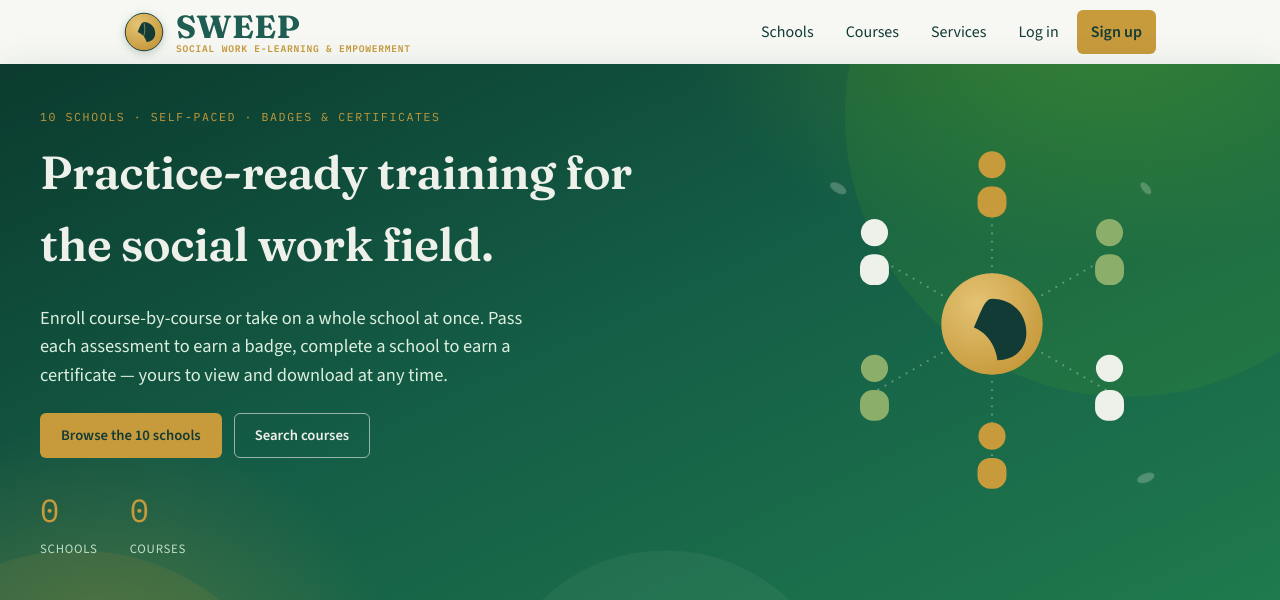
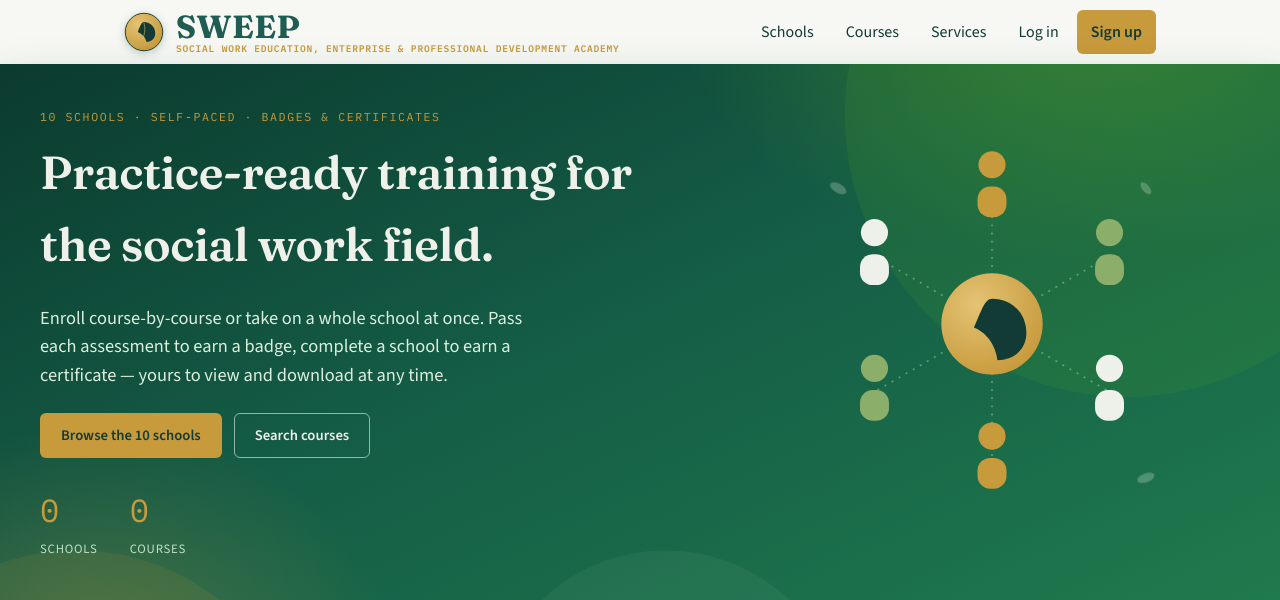
Before and after one commit to remikeks/project-sweep, a Django app: page / in a window 1280 px wide. Shown: the top 600 px of the page. Run offline with Django 5.2, Linux system fonts and the light colour scheme; data that the repository does not hold is empty; parts of the project's set-up code (start-up, migrations or seed data) failed here and were passed over.

Commit message:
name change

```diff
--- a/templates/base.html
+++ b/templates/base.html
@@ -25,7 +25,7 @@
           <img src="{% static 'img/logo.svg' %}" alt="" class="brand-mark" width="40" height="40">
           <span class="brand-text">
             SWEEP
-            <small>Social Work E-Learning &amp; Empowerment</small>
+            <small>Social Work Education, Enterprise &amp; Professional Development Academy</small>
           </span>
         </a>
         <button class="sw-nav-toggle" type="button" aria-expanded="false" aria-controls="sw-nav-links" aria-label="Open navigation menu">
```
